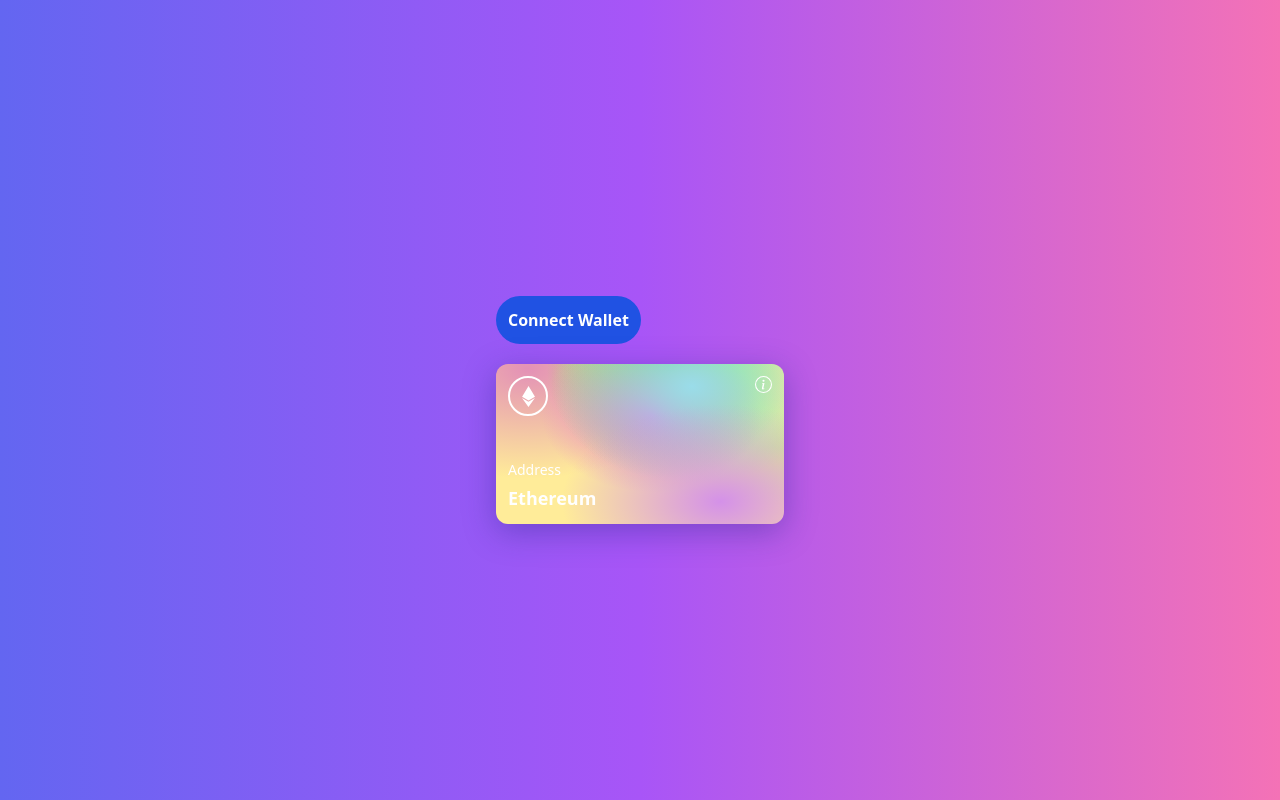
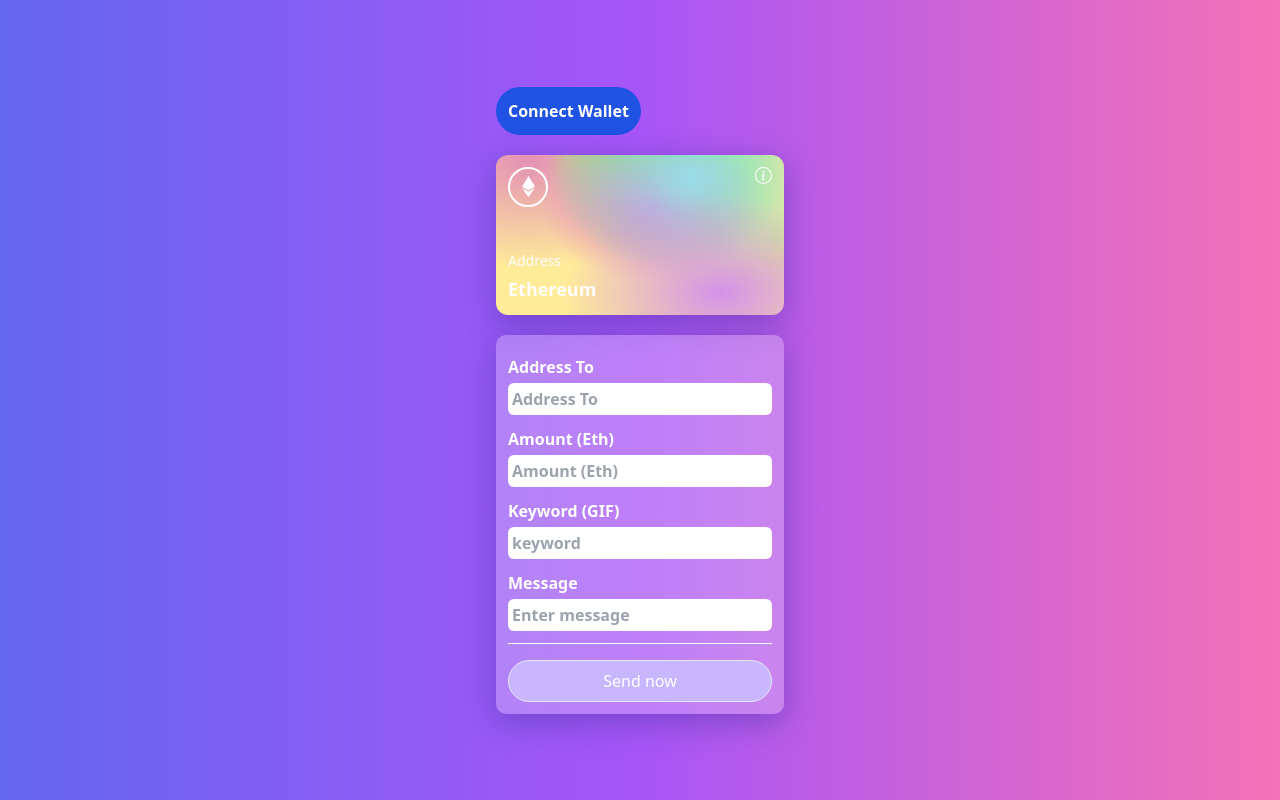
Before and after one commit to nevmstas/web3-app, a React (Vite) app in the folder client/: page / in a window 1280 px wide. Built offline with nearby package versions, Linux system fonts and the light colour scheme.

Commit message:
created form

```diff
--- a/client/package.json
+++ b/client/package.json
@@ -9,6 +9,7 @@
   },
   "dependencies": {
     "ethers": "^5.6.8",
+    "formik": "^2.2.9",
     "ramda": "^0.28.0",
     "react": "^18.0.0",
     "react-dom": "^18.0.0",
--- /dev/null
+++ b/client/src/Components/atoms/Input/Input.tsx
@@ -0,0 +1,20 @@
+import React, { InputHTMLAttributes } from 'react'
+
+interface Props extends InputHTMLAttributes<HTMLInputElement> {
+    label: string
+    error?: string
+}
+
+const Input: React.FC<Props> = ({ label, error, ...props }) => {
+    return (
+        <div className="my-1 flex flex-col font-semibold">
+            <label className="text-white my-1" htmlFor={props.name}>
+                {label}
+            </label>
+            <input className="rounded-md p-1" {...props} />
+            {error && <p className="text-red-300">{error}</p>}
+        </div>
+    )
+}
+
+export default Input
--- /dev/null
+++ b/client/src/Components/atoms/Input/index.ts
@@ -0,0 +1 @@
+export { default } from './Input'
--- a/client/src/Components/atoms/index.ts
+++ b/client/src/Components/atoms/index.ts
@@ -1 +1,5 @@
 export { default as Loader } from './loader'
+export { default as Button } from './Button'
+export { default as Input } from './Input'
+export { default as CircleEthIcon } from './eth-icon'
+export { default as WalletAddress } from './card-wallet-address'
--- a/client/src/Components/atoms/loader/Loader.tsx
+++ b/client/src/Components/atoms/loader/Loader.tsx
@@ -1,5 +1,7 @@
 const Loader = () => {
-    return <h1>Loader</h1>
+    return <div className="flex justify-center items-center">
+        Loader
+    </div>
 }
 
 export default Loader
--- a/client/src/Components/organisms/index.ts
+++ b/client/src/Components/organisms/index.ts
@@ -1,3 +1,4 @@
 export { default as Footer } from './footer'
 export { default as Navbar } from './navbar'
 export { default as WalletCard } from './wallet-card'
+export { default as TransferForm } from './transfer-form'
--- /dev/null
+++ b/client/src/Components/organisms/transfer-form/TransferForm.tsx
@@ -0,0 +1,73 @@
+import { useFormik } from 'formik'
+import { useState } from 'react'
+import { Input, Loader } from '../../atoms'
+
+const TransferForm = () => {
+    const [isLoading, setIsLoading] = useState<Boolean>(false)
+    const formik = useFormik({
+        initialValues: {
+            addressTo: '',
+            amount: '',
+            keyword: '',
+            message: '',
+        },
+        onSubmit: (values) => {
+            alert(JSON.stringify(values, null, 2))
+        },
+    })
+    return (
+        <form
+            className="flex flex-col rounded-lg my-5 bg-[#2052e3] p-3 blue-glassmorpism"
+            onSubmit={formik.handleSubmit}
+        >
+            <Input
+                id="addressTo"
+                name="addressTo"
+                placeholder="Address To"
+                onChange={formik.handleChange}
+                value={formik.values.addressTo}
+                label={'Address To'}
+            />
+            <Input
+                id="amount"
+                name="amount"
+                onChange={formik.handleChange}
+                value={formik.values.amount}
+                placeholder={'Amount (Eth)'}
+                label={'Amount (Eth)'}
+            />
+            <Input
+                id="keyword"
+                name="keyword"
+                placeholder="keyword"
+                onChange={formik.handleChange}
+                value={formik.values.keyword}
+                label={'Keyword (GIF)'}
+            />
+
+            <Input
+                id="message"
+                name="message"
+                placeholder="Enter message"
+                onChange={formik.handleChange}
+                value={formik.values.message}
+                label={'Message'}
+            />
+
+            <div className="h-[1px] w-full bg-white my-2" />
+
+            {isLoading ? (
+                <Loader />
+            ) : (
+                <button
+                    className="text-white w-full mt-2 p-2 border-[1px] rounded-full bg-[#c8b6ff] cursor-pointer bg"
+                    type="submit"
+                >
+                    Send now
+                </button>
+            )}
+        </form>
+    )
+}
+
+export default TransferForm
--- /dev/null
+++ b/client/src/Components/organisms/transfer-form/index.ts
@@ -0,0 +1 @@
+export { default } from './TransferForm'
--- a/client/src/Components/organisms/wallet-card/WalletCard.tsx
+++ b/client/src/Components/organisms/wallet-card/WalletCard.tsx
@@ -4,7 +4,7 @@ import WalletAddress from '../../atoms/card-wallet-address'
 
 const WalletCard = () => {
     return (
-        <div className="flex flex-col justify-between eth-card white-glassmorpism p-3 rounded-xl h-40 w-72 rounded-full">
+        <div className="flex flex-col justify-between eth-card white-glassmorpism p-3 rounded-xl h-40 w-72 rounded-full transition duration-150 ease-out hover:scale-105 cursor-pointer">
             <div className="flex justify-between items-start">
                 <CircleEthIcon />
                 <BsInfoCircle fontSize={17} color="#fff" />
--- a/client/src/Components/pages/transaction/TransactionPage.tsx
+++ b/client/src/Components/pages/transaction/TransactionPage.tsx
@@ -1,6 +1,6 @@
 import { useTemplate } from '../../../hooks/use-template'
 import Button from '../../atoms/Button'
-import { WalletCard } from '../../organisms'
+import { TransferForm, WalletCard } from '../../organisms'
 
 const TransactionPage = () => {
     const { TemplateWrapper } = useTemplate()
@@ -10,6 +10,7 @@ const TransactionPage = () => {
             <div>
                 <Button onClick={connectWallet} label={'Connect Wallet'} />
                 <WalletCard />
+                <TransferForm />
             </div>
         </TemplateWrapper>
     )
--- a/client/src/index.css
+++ b/client/src/index.css
@@ -15,9 +15,16 @@
 }
 
 .white-glassmorpism {
-    /* background: rgba(255, 255, 255, 0.05); */
     box-shadow: 0 8px 32px 0 rgba(31, 38, 135, 0.37);
     backdrop-filter: blur(0.5px);
     -webkit-backdrop-filter: blur(0.5px);
-    /* border-radius: 10px; */
 }
+
+.blue-glassmorpism {
+    background: rgba(255, 255, 255, 0.25);
+    box-shadow: 0 8px 32px 0 rgba(31, 38, 135, 0.37);
+    backdrop-filter: blur(4px);
+    -webkit-backdrop-filter: blur(4px);
+    border-radius: 10px;
+    /* border: 1px solid rgba(255, 255, 255, 0.18); */
+}
```
Also changed, not shown: 1 other file (tests, documents, lock files or other folders).
